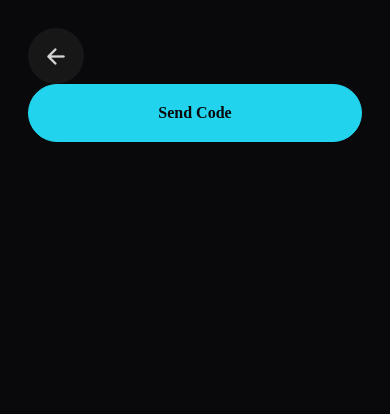
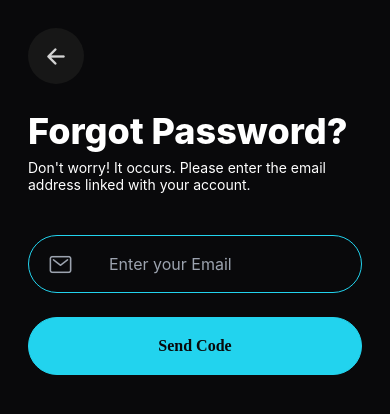
Before and after one commit to Minahil-Muhammad-Moiz/MediGenie, a React Native app: screen /ForgotPassword in a window 390 px wide. Shown: the top 414 px of the page. Built offline with nearby package versions, Linux system fonts and the light colour scheme.

Commit message:
completed forgot password screen

```diff
--- a/src/screens/EmailVerification.jsx
+++ b/src/screens/EmailVerification.jsx
@@ -63,7 +63,7 @@ const EmailVerification = () => {
                     <Ionicons name="arrow-back-outline" color={colors.lightText} size={25} />
                 </TouchableOpacity>
 
-                <View className='mt-[8%] flex gap-2 justify-center items-center'>
+                <View className='mt-[8%] flex gap-2 justify-center items-start'>
                     <Text className='text-white font-extrabold text-4xl'>OTP Verification</Text>
                     <Text className='text-white'>Enter the 4-digit code sent to your email</Text>
                 </View>
--- a/src/screens/ForgotPassword.jsx
+++ b/src/screens/ForgotPassword.jsx
@@ -1,14 +1,32 @@
 import { StyleSheet, Text, TouchableOpacity, View } from 'react-native'
-import React from 'react'
+import React, { useState } from 'react'
 import KeyboardAvoidingContainer from '../components/KeyboardAvoidingContainer'
 import MainContainer from '../components/MainContainer'
 import DefaultButton from '../components/DefaultButton'
 import { useNavigation } from '@react-navigation/native'
 import Ionicons from 'react-native-vector-icons/Ionicons';
 import { colors } from '../utils/colors';
+import CustomInput from '../components/CustomInput'
 
 const ForgotPassword = () => {
     const navigation = useNavigation()
+    const [email, setEmail] = useState('');
+    const [emailError, setEmailError] = useState('');
+
+    const handleEmailInput = () => {
+        const emailRegex = /^[^\s@]+@[^\s@]+\.[^\s@]+$/;
+
+        if (!email.trim()) {
+            setEmailError('Email is required');
+            return;
+        } else if (!emailRegex.test(email)) {
+            setEmailError('Enter a valid email address');
+            return;
+        }
+
+        navigation.navigate('EmailVerification');
+    }
+
     return (
         <KeyboardAvoidingContainer>
             <MainContainer>
@@ -18,7 +36,39 @@ const ForgotPassword = () => {
                 >
                     <Ionicons name="arrow-back-outline" color={colors.lightText} size={25} />
                 </TouchableOpacity>
-                <DefaultButton fill border onPress={() => navigation.navigate('EmailVerification')}>Send Code</DefaultButton>
+
+                <View className='mt-[8%] flex gap-2 justify-center items-start'>
+                    <Text className='text-white font-extrabold text-4xl'>Forgot Password?</Text>
+                    <Text className='text-white'>Don't worry! It occurs. Please enter the email address linked with your account.</Text>
+                </View>
+
+                <View className='mt-[8%] flex gap-6'>
+                    <View>
+                        <CustomInput
+                            leftIcon="mail-outline"
+                            keyboardType="email-address"
+                            placeholder="Enter your Email"
+                            value={email}
+                            onChangeText={(text) => {
+                                setEmail(text.trim().toLowerCase());
+                                setEmailError('');
+                            }}
+                            autoCapitalize="none"
+                        />
+                        {emailError !== '' && (
+                            <Text className="text-fail text-sm ml-2 mt-1">{emailError}</Text>
+                        )}
+                    </View>
+                    {/* <DefaultButton fill border onPress={() => navigation.navigate('EmailVerification')}>Send Code</DefaultButton> */}
+                    <DefaultButton
+                        fill
+                        border
+                        onPress={handleEmailInput}
+                    >
+                        Send Code
+                    </DefaultButton>
+
+                </View>
             </MainContainer>
         </KeyboardAvoidingContainer>
     )
```
